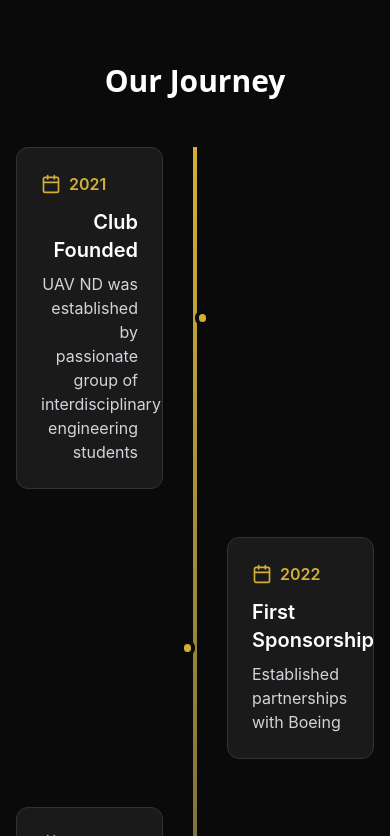
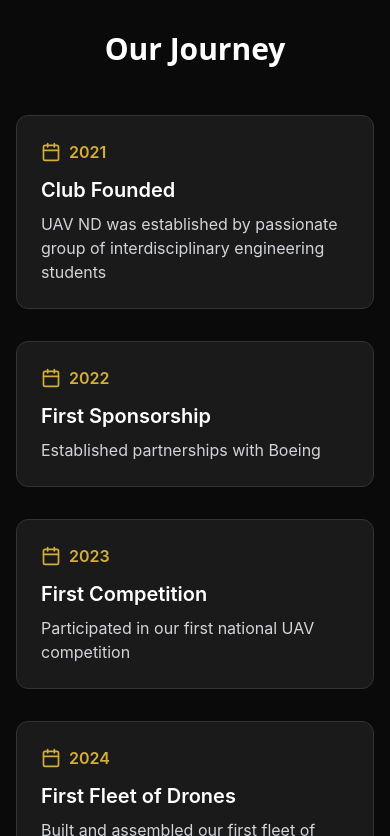
Before and after one commit to jgranda1999/uavnd-website, a React (Create React App) app: page / in a window 390 px wide. Shown: the part 5708-6544 px from the top of the page. Built offline with nearby package versions, Linux system fonts and the light colour scheme.

Commit message:
Improve mobile responsiveness - timeline, spacing, and grid layouts

```diff
--- a/src/components/About.tsx
+++ b/src/components/About.tsx
@@ -97,14 +97,14 @@ const About: React.FC = () => {
         <div className="mb-16">
           <h3 className="text-3xl font-display font-bold text-white text-center mb-12">Our Journey</h3>
           <div className="relative">
-            {/* Timeline Line */}
-            <div className="absolute left-1/2 transform -translate-x-1/2 w-1 h-full bg-gradient-to-b from-nd-gold to-nd-blue"></div>
+            {/* Timeline Line - Hidden on mobile */}
+            <div className="hidden md:block absolute left-1/2 transform -translate-x-1/2 w-1 h-full bg-gradient-to-b from-nd-gold to-nd-blue"></div>
 
-            <div className="space-y-12">
+            <div className="space-y-8 md:space-y-12">
               {timeline.map((item, index) => (
-                <div key={index} className={`flex items-center ${index % 2 === 0 ? 'flex-row' : 'flex-row-reverse'}`}>
-                  <div className={`w-1/2 ${index % 2 === 0 ? 'pr-8 text-right' : 'pl-8 text-left'}`}>
-                    <div className="card max-w-md">
+                <div key={index} className={`flex items-center ${index % 2 === 0 ? 'flex-row' : 'flex-row-reverse'} md:flex-row md:${index % 2 === 0 ? 'flex-row' : 'flex-row-reverse'}`}>
+                  <div className={`w-full md:w-1/2 ${index % 2 === 0 ? 'md:pr-8 md:text-right' : 'md:pl-8 md:text-left'}`}>
+                    <div className="card max-w-md mx-auto md:mx-0">
                       <div className="flex items-center mb-3">
                         <Calendar className="w-5 h-5 text-nd-gold mr-2" />
                         <span className="text-nd-gold font-semibold">{item.year}</span>
@@ -114,10 +114,10 @@ const About: React.FC = () => {
                     </div>
                   </div>
 
-                  {/* Timeline Dot */}
-                  <div className="relative z-10 w-4 h-4 bg-nd-gold rounded-full border-4 border-dark-bg"></div>
+                  {/* Timeline Dot - Hidden on mobile */}
+                  <div className="hidden md:block relative z-10 w-4 h-4 bg-nd-gold rounded-full border-4 border-dark-bg"></div>
 
-                  <div className="w-1/2"></div>
+                  <div className="hidden md:block w-1/2"></div>
                 </div>
               ))}
             </div>
--- a/src/components/Contact.tsx
+++ b/src/components/Contact.tsx
@@ -112,7 +112,7 @@ const Contact: React.FC = () => {
           </p>
         </div>
 
-        <div className="grid grid-cols-1 lg:grid-cols-2 gap-12">
+        <div className="grid grid-cols-1 lg:grid-cols-2 gap-8 lg:gap-12">
           {/* Contact Form */}
           <div className="card">
             <h3 className="text-2xl font-display font-bold text-white mb-6">Send us a Message</h3>
--- a/src/components/Projects.tsx
+++ b/src/components/Projects.tsx
@@ -83,7 +83,7 @@ const Projects: React.FC = () => {
         </div>
 
         {/* Projects Grid */}
-        <div className="grid grid-cols-1 md:grid-cols-2 lg:grid-cols-3 gap-8">
+        <div className="grid grid-cols-1 sm:grid-cols-2 lg:grid-cols-3 gap-6 lg:gap-8">
           {projects.map((project, index) => {
             const Icon = project.icon;
             return (
--- a/src/components/Team.tsx
+++ b/src/components/Team.tsx
@@ -139,7 +139,7 @@ const Team: React.FC = () => {
 				{/* Leadership Team */}
 				<div className="mb-16">
 					<h3 className="text-3xl font-display font-bold text-white text-center mb-12">Leadership Team</h3>
-					<div className="grid grid-cols-1 md:grid-cols-2 lg:grid-cols-4 gap-8">
+					<div className="grid grid-cols-1 sm:grid-cols-2 lg:grid-cols-4 gap-6 lg:gap-8">
 						{leadership.map((member, index) => (
 							<div key={index} className="card text-center group hover:shadow-2xl hover:shadow-nd-gold/10 transition-all duration-500">
 								{/* Profile Image */}
```
